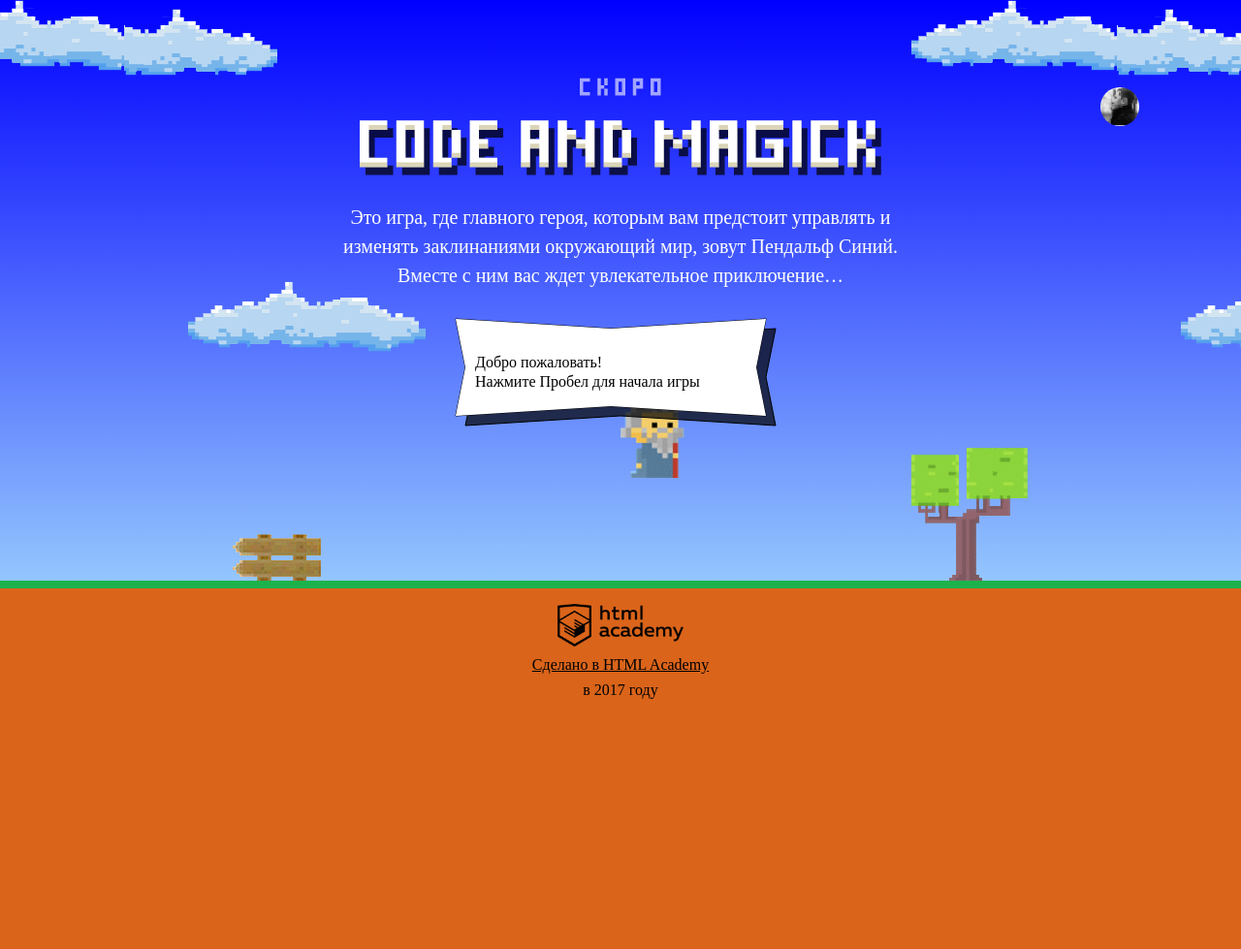
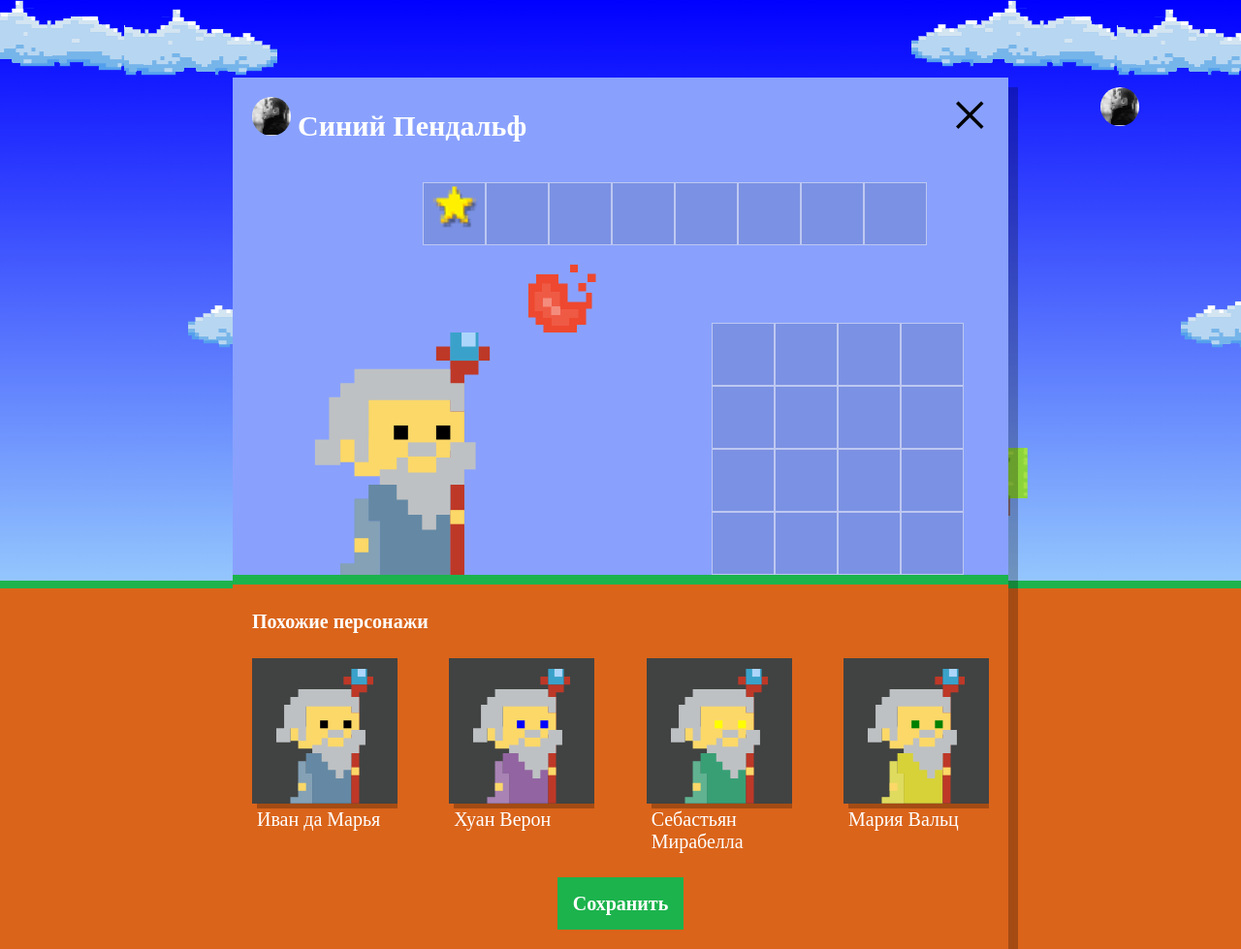
Before and after one commit to yuliaperegudova/1109285-code-and-magick-19, a website: page index.html in a window 1280 px wide. Shown: the whole page at 97% size. Before the commit the page ends 800 px from the top, so only its background shows below. Drawn offline with Linux system fonts and the light colour scheme; a web font is replaced by a local one.

Commit message:
Все работает, осталось добавить рандом

```diff
--- a/index.html
+++ b/index.html
@@ -200,6 +200,7 @@
     return wizardY;
   }
 </script>
+<script src="js/setup.js"></script>
 <script src="js/stat.js"></script>
 <script src="js/game.js"></script>
 
--- /dev/null
+++ b/js/setup.js
@@ -0,0 +1,41 @@
+'use strict';
+
+var userDialog = document.querySelector('.setup');
+userDialog.classList.remove('hidden');
+
+var WIZARD_NAMES = ['Иван', 'Хуан', 'Себастьян', 'Мария', 'Кристоф', 'Виктор', 'Юлия', 'Люпита', 'Вашингтон'];
+var WIZARD_SURNAMES = ['да Марья', 'Верон', 'Мирабелла', 'Вальц', 'Онопко', 'Топольницкая', 'Нионго', 'Ирвинг'];
+var WIZARD_COATCOLORS = ['rgb(101, 137, 164)', 'rgb(241, 43, 107)', 'rgb(146, 100, 161)', 'rgb(56, 159, 117)', 'rgb(215, 210, 55)', 'rgb(0, 0, 0)'];
+var WIZARD_EYESCOLORS = ['black', 'red', 'blue', 'yellow', 'green'];
+var WIZARD_QUANTITY = 4;
+
+var wizards = [];
+for (var i = 0; i <= WIZARD_QUANTITY; i++) {
+  wizards.push({name: WIZARD_NAMES[i], coatColor: WIZARD_COATCOLORS[i], eyesColor: WIZARD_EYESCOLORS[i]});
+  for (i = 0; i < wizards.length; i++) {
+    var fullName = WIZARD_NAMES[i] + ' ' + WIZARD_SURNAMES[i];
+    wizards[i].name = fullName;
+  }
+}
+
+var similarListElement = document.querySelector('.setup-similar-list');
+var similarWizardTemplate = document.querySelector('#similar-wizard-template')
+    .content
+    .querySelector('.setup-similar-item');
+
+var renderWizard = function (wizard) {
+  var wizardElement = similarWizardTemplate.cloneNode(true);
+  wizardElement.querySelector('.setup-similar-label').textContent = wizard.name;
+  wizardElement.querySelector('.wizard-coat').style.fill = wizard.coatColor;
+  wizardElement.querySelector('.wizard-eyes').style.fill = wizard.eyesColor;
+
+  return wizardElement;
+};
+
+var fragment = document.createDocumentFragment();
+for (i = 0; i < wizards.length; i++) {
+  fragment.appendChild(renderWizard(wizards[i]));
+}
+similarListElement.appendChild(fragment);
+
+userDialog.querySelector('.setup-similar').classList.remove('hidden');
```
